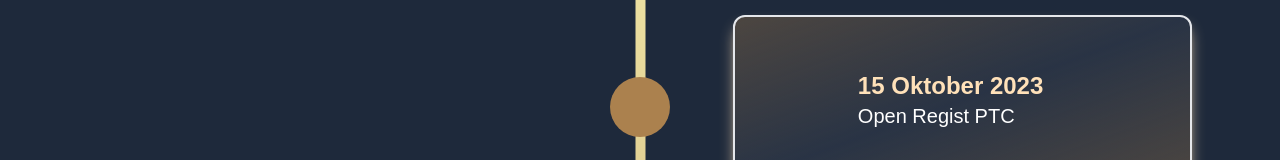
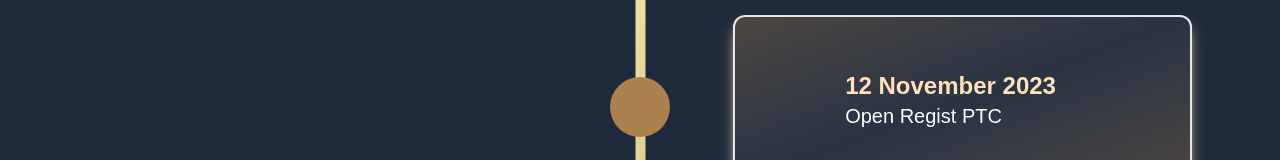
Before and after one commit to Sandbox-by-IEEE/SandboxIEEE, a Next.js app: page / in a window 1280 px wide. Shown: the part 323-483 px from the top of the page. Built offline with nearby package versions, Linux system fonts and the light colour scheme; a web font is replaced by a local one.

Commit message:
refactor: Change type data date from string into Date

```diff
--- a/src/app/(site)/page.tsx
+++ b/src/app/(site)/page.tsx
@@ -9,11 +9,11 @@ export default function Home() {
     <main className='flex h-0 min-h-screen w-0 min-w-[100vw] flex-col overflow-y-scroll overflow-x-clip font-museo-muderno bg-slate-800'>
       <Timeline
         items={[
-          { date: '15 Oktober 2023', text: 'Open Regist PTC' },
-          { date: '15 Oktober 2023', text: 'Open Regist PTC' },
-          { date: '15 Oktober 2023', text: 'Open Regist PTC' },
-          { date: '15 Oktober 2023', text: 'Open Regist PTC' },
-          { date: '15 Oktober 2023', text: 'Open Regist PTC' },
+          { date: new Date(2023, 0, 12), text: 'Open Regist PTC' },
+          { date: new Date(2023, 10, 12), text: 'Open Regist PTC' },
+          { date: new Date(2023, 10, 12), text: 'Open Regist PTC' },
+          { date: new Date(2023, 10, 12), text: 'Open Regist PTC' },
+          { date: new Date(2023, 10, 12), text: 'Open Regist PTC' },
         ]}
       />
     </main>
--- a/src/components/Timeline.tsx
+++ b/src/components/Timeline.tsx
@@ -7,11 +7,19 @@ import {
 import GradientBox from '@/components/GradientBox';
 
 type TimelineItem = {
-  date: string;
+  date: Date;
   text: string;
 };
 
 const Timeline = ({ items }: { items: TimelineItem[] }) => {
+  const formatDate = (date: Date) => {
+    const day = date.getDate().toString().padStart(2, '0');
+    const month = date.toLocaleString('en-US', { month: 'long' });
+    const year = date.getFullYear();
+
+    return `${day} ${month} ${year}`;
+  };
+
   return (
     <VerticalTimeline>
       {items.map((el, i) => (
@@ -33,7 +41,7 @@ const Timeline = ({ items }: { items: TimelineItem[] }) => {
           <GradientBox className='max-w-[300px] max-h-fit min-h-[90px] sm:min-h-[170px] text-left flex flex-col justify-center items-start gap-6'>
             <div className='flex flex-col w-fit mx-auto pl-2 sm:pr-8'>
               <span className='text-left font-bold text-lg sm:text-2xl text-[#FFE1B9]'>
-                {el.date}
+                {formatDate(new Date(el.date))}
               </span>
               <span className='text-sm sm:text-xl'>{el.text}</span>
             </div>
```
